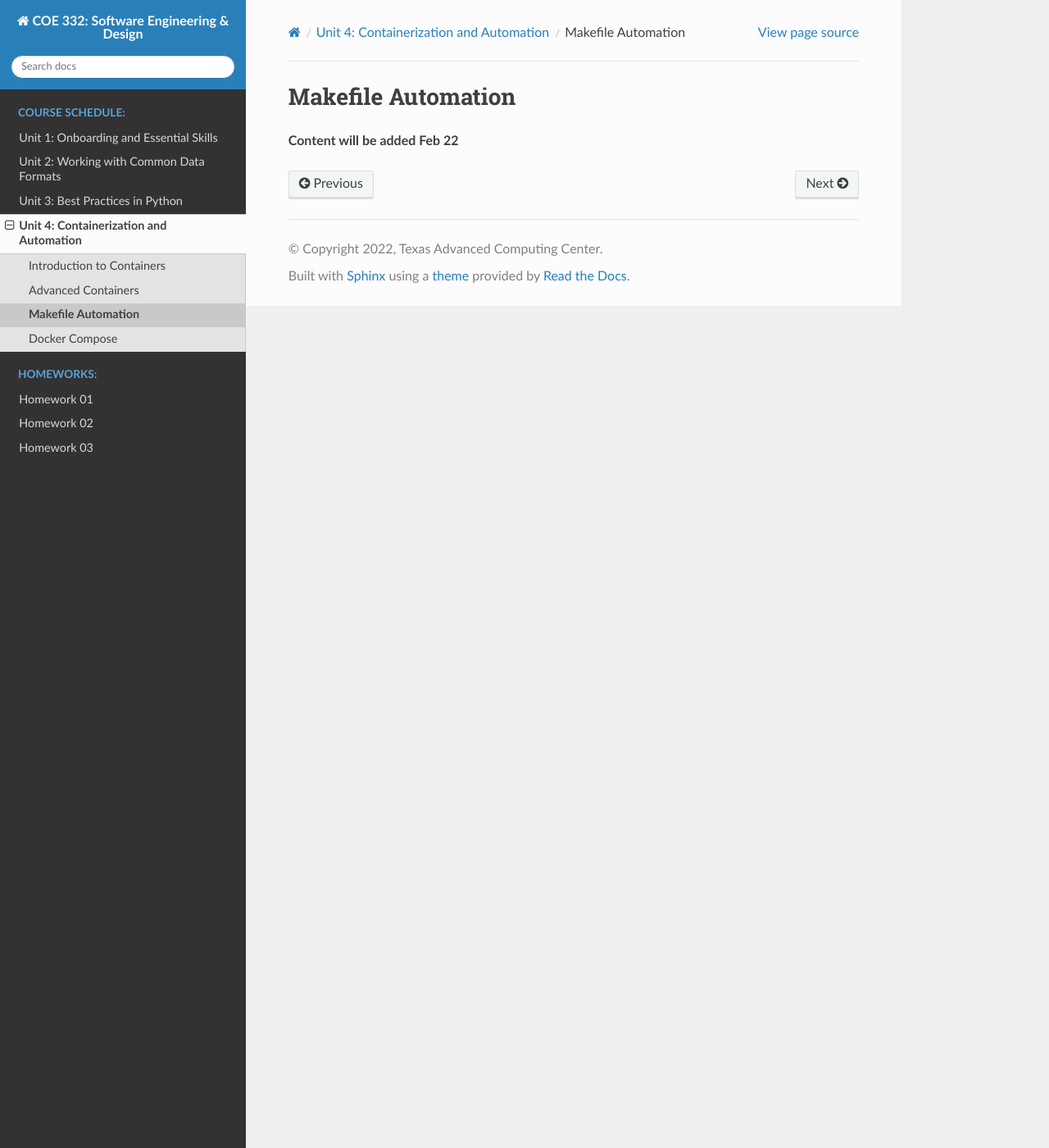
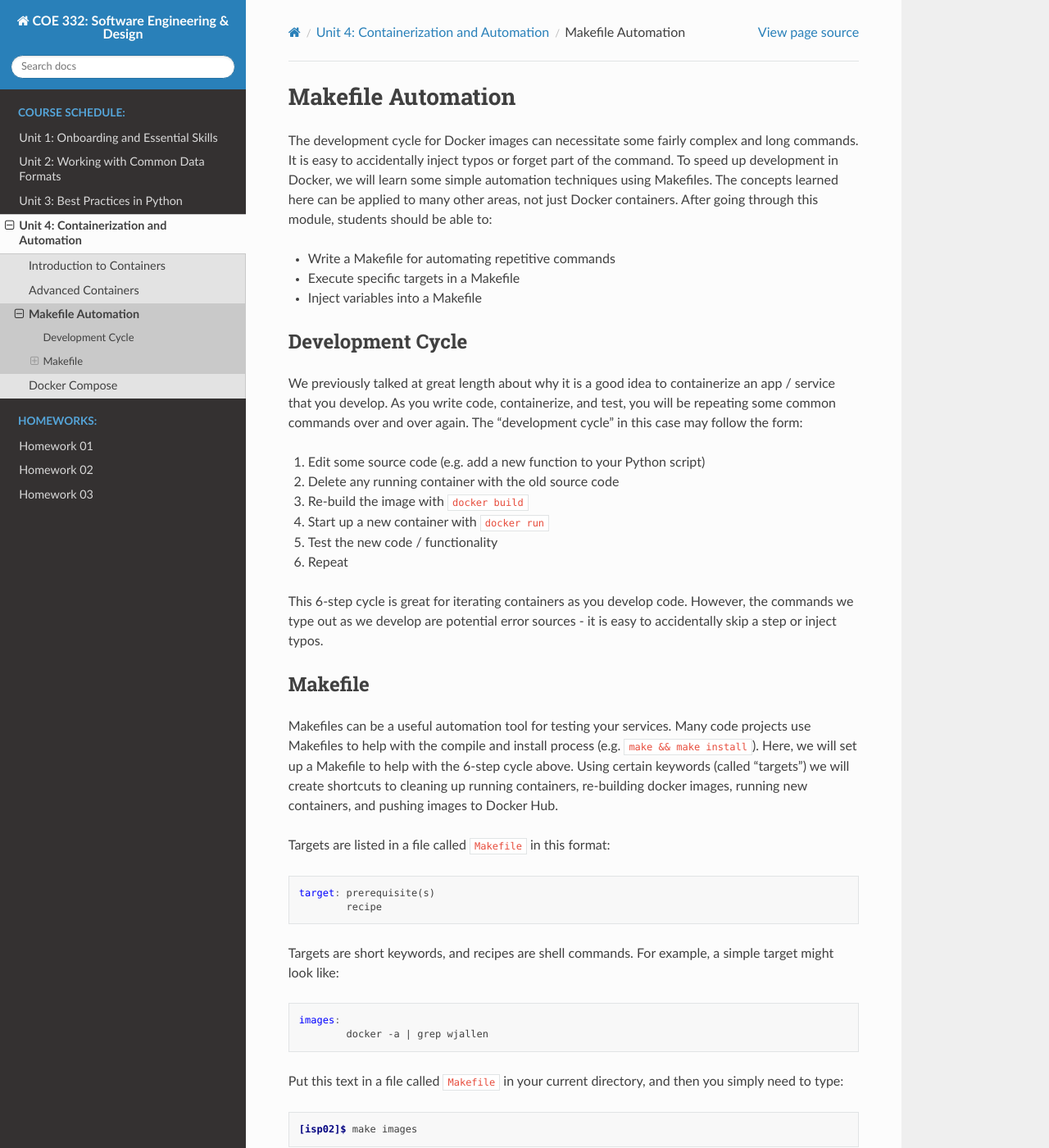
Before and after one commit to TACC/coe-332-sp22, a Sphinx documentation site: the page built from docs/unit04/makefile.rst, in a window 1280 px wide and 1400 px high. Shown: the whole window at 82% size. Built offline with Sphinx 7.4.7 and the Read the Docs theme 2.0.0, drawn with Linux system fonts in a browser that asks for light colours; some of the changed text lies outside the part shown.

Commit message:
added short unit on makefiles

```diff
--- a/docs/unit04/makefile.rst
+++ b/docs/unit04/makefile.rst
@@ -1,4 +1,111 @@
 Makefile Automation
 ===================
 
-**Content will be added Feb 22**
+The development cycle for Docker images can necessitate some fairly complex and
+long commands. It is easy to accidentally inject typos or forget part of the
+command. To speed up development in Docker, we will learn some simple automation
+techniques using Makefiles. The concepts learned here can be applied to many
+other areas, not just Docker containers. After going through this module, students
+should be able to:
+
+* Write a Makefile for automating repetitive commands
+* Execute specific targets in a Makefile
+* Inject variables into a Makefile
+
+
+Development Cycle
+-----------------
+
+We previously talked at great length about why it is a good idea to containerize
+an app / service that you develop. As you write code, containerize, and test,
+you will be repeating some common commands over and over again. The "development
+cycle" in this case may follow the form:
+
+1. Edit some source code (e.g. add a new function to your Python script)
+2. Delete any running container with the old source code
+3. Re-build the image with ``docker build``
+4. Start up a new container with ``docker run``
+5. Test the new code / functionality
+6. Repeat
+
+This 6-step cycle is great for iterating containers as you develop code. However,
+the commands we type out as we develop are potential error sources - it is easy
+to accidentally skip a step or inject typos.
+
+
+Makefile
+--------
+
+Makefiles can be a useful automation tool for testing your services.
+Many code projects use Makefiles to help with the compile and install process
+(e.g. ``make && make install``). Here, we will set up a Makefile to help with the
+6-step cycle above. Using certain keywords (called "targets") we will create
+shortcuts to cleaning up running containers, re-building docker images, running
+new containers, and pushing images to Docker Hub.
+
+Targets are listed in a file called ``Makefile`` in this format:
+
+.. code-block:: makefile
+
+   target: prerequisite(s)
+           recipe
+
+Targets are short keywords, and recipes are shell commands. For example, a
+simple target might look like:
+
+.. code-block:: makefile
+
+   images:
+           docker -a | grep wjallen
+
+Put this text in a file called ``Makefile`` in your current directory, and then
+you simply need to type:
+
+.. code-block:: console
+
+    [isp02]$ make images
+
+And that will list all the docker containers with the username 'jwallen' either
+in the image name or the container name. Makefiles can be further abstracted with
+variables to make them a little bit more flexible. Consider the following Makefile:
+
+.. code-block:: makefile
+
+   NAME ?= wjallen
+
+   all: images ps
+
+   images:
+           docker images | grep ${NAME}
+
+   ps:
+           docker ps -a | grep ${NAME}
+
+Here we have added a variable ``NAME`` at the top so we can easily customize the
+targets below. We have also added two new targets: ``ps`` which lists running
+containers, and ``all`` which does not contain any recipes, but does contain two
+prerequisites - the other two targets. So these two are equivalent:
+
+.. code-block:: console
+
+   # make all targets
+   [isp02]$ make all
+
+   # or make them one-by-one
+   [isp02]$ make images
+   [isp02]$ make ps
+
+   # Try this out:
+   [isp02]$ NAME="bsd" make all
+
+
+
+
+EXERCISE
+~~~~~~~~
+
+Write a Makefile that:
+
+1. Builds your Docker image in your name space
+2. Runs a test command or test script to confirm your image is working
+3. Pushes your image to Docker Hub
```
